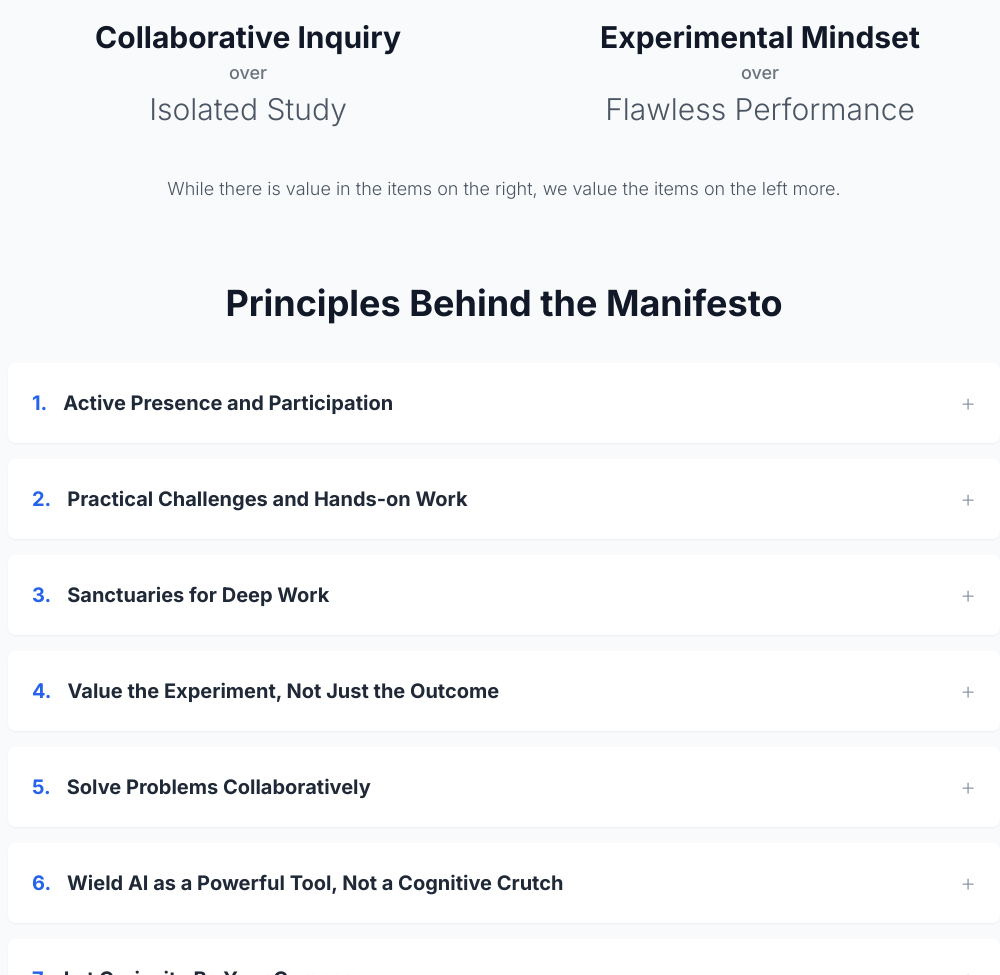
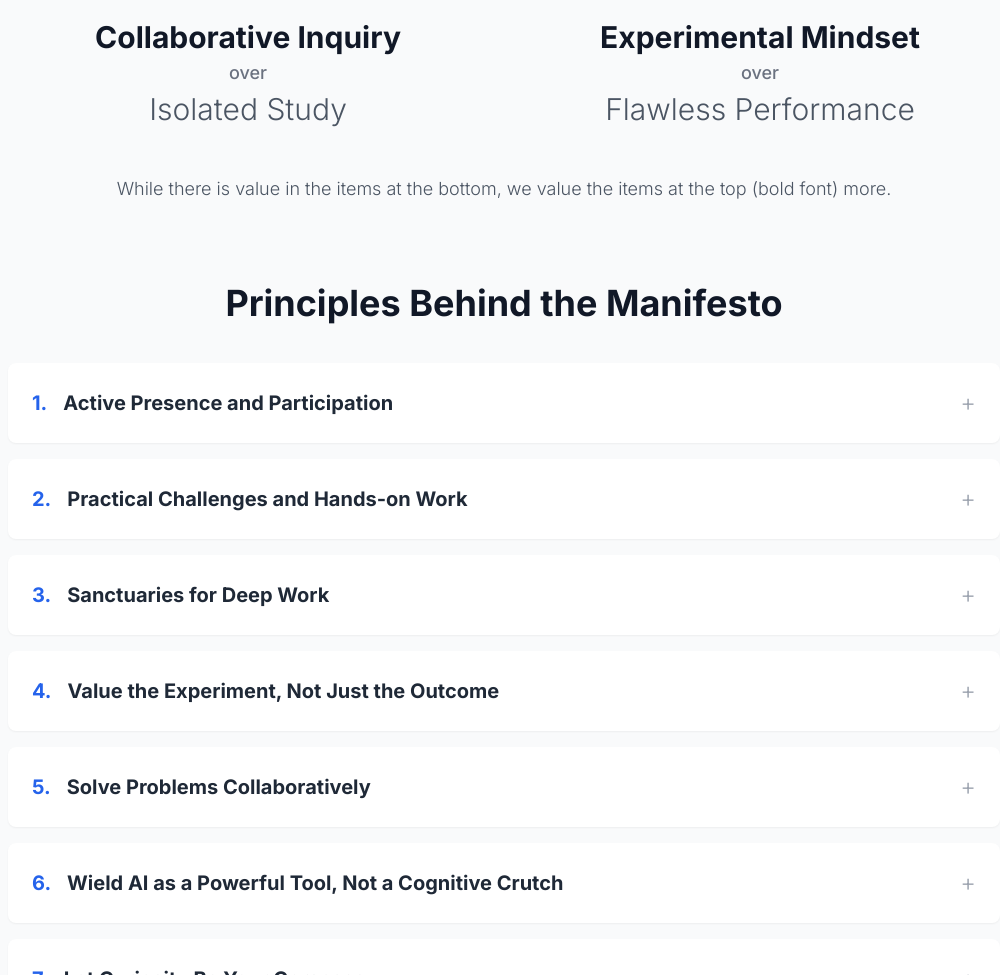
Before and after one commit to TheSoftwareDesignLab/mpsl, a plain HTML site: page index.html in a window 1280 px wide. Shown: the part 816-1791 px from the top of the page, without its empty margins (136-1136 px from the left). Drawn offline with nearby package versions, Linux system fonts and the light colour scheme.

Commit message:
Updating message about values

```diff
--- a/index.html
+++ b/index.html
@@ -98,7 +98,7 @@
                     </div>
                 </div>
                 <p class="text-md sm:text-lg text-center font-light text-gray-600 mt-8">
-                    While there is value in the items on the right, we value the items on the left more.
+                    While there is value in the items at the bottom, we value the items at the top (bold font) more.
                 </p>
             </section>
 
```
